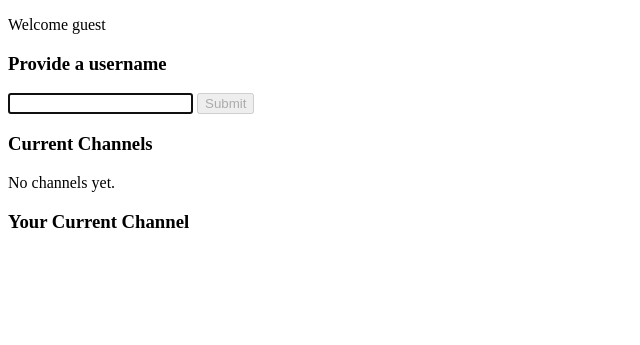
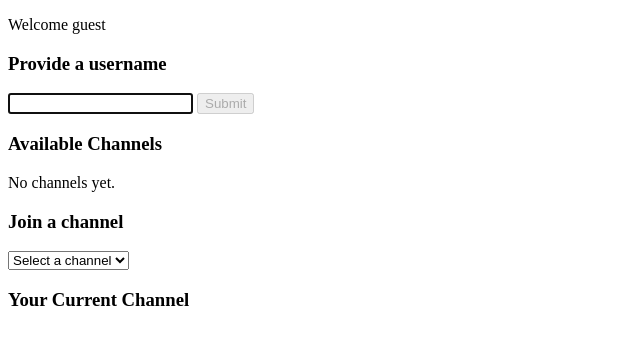
Before and after one commit to ilkeraslan/flack, a Flask app: page / in a window 1280 px wide. Shown: the top 345 px of the page, without its empty margins (0-640 px from the left). Run offline with Flask 2, Linux system fonts and the light colour scheme.

Commit message:
User can select a channel now

```diff
--- a/static/script.js
+++ b/static/script.js
@@ -37,10 +37,13 @@ document.addEventListener('DOMContentLoaded', function() {
     if (data.success) {
       let currentChannels = data.channels;
       currentChannels.forEach(function(element) {
-        console.log(element['channel_name']);
         const li = document.createElement("li");
+        const option = document.createElement("option");
         li.innerHTML = element['channel_name'];
+        option.value = element['channel_name'];
+        option.innerHTML = element['channel_name'];
         document.querySelector('#current-channels').append(li);
+        document.querySelector('#join-channel-dropdown').append(option);
       });
     }
     else {
@@ -92,9 +95,12 @@ document.addEventListener('DOMContentLoaded', function() {
       if (data.success) {
         const contents = `Added channel ${data.channel_name}.`
         document.querySelector('#channel-result').innerHTML = contents;
-        // Add it also to current-channels ul
+        // Add it also to current-channels ul and join-channel-dropdown select
         const li = document.createElement("li");
+        const option = document.createElement("option");
         li.innerHTML = data.channel_name;
+        option.value = data.channel_name;
+        option.innerHTML = data.channel_name;
         // If it's the first channel to be added, remove 'No channels yet' from current-channels
         let noChannel = document.querySelector('#no-channels-yet') !== null;
         if (noChannel) {
@@ -102,11 +108,11 @@ document.addEventListener('DOMContentLoaded', function() {
           document.querySelector('#channels').removeChild(noChannelNode);
         }
         document.querySelector('#current-channels').append(li);
+        document.querySelector('#join-channel-dropdown').append(option);
       }
       else {
         document.querySelector('#channel-result').innerHTML = 'This channel already exists.';
       }
-      console.log(data.channel_name);
     }
 
     // Add data to send with request
--- a/templates/index.html
+++ b/templates/index.html
@@ -25,8 +25,14 @@
         </div>
         <div id="channel-result"></div>
         <div id="channels">
-          <h3>Current Channels</h3>
+          <h3>Available Channels</h3>
           <ul id="current-channels"></ul>
+        </div>
+        <div id="join-channel">
+          <h3>Join a channel</h3>
+          <select id="join-channel-dropdown" onchange="alert('LOL')">
+            <option value="select" default>Select a channel</option>
+          </select>
         </div>
         <div id="current-channel">
           <h3>Your Current Channel</h3>
```
